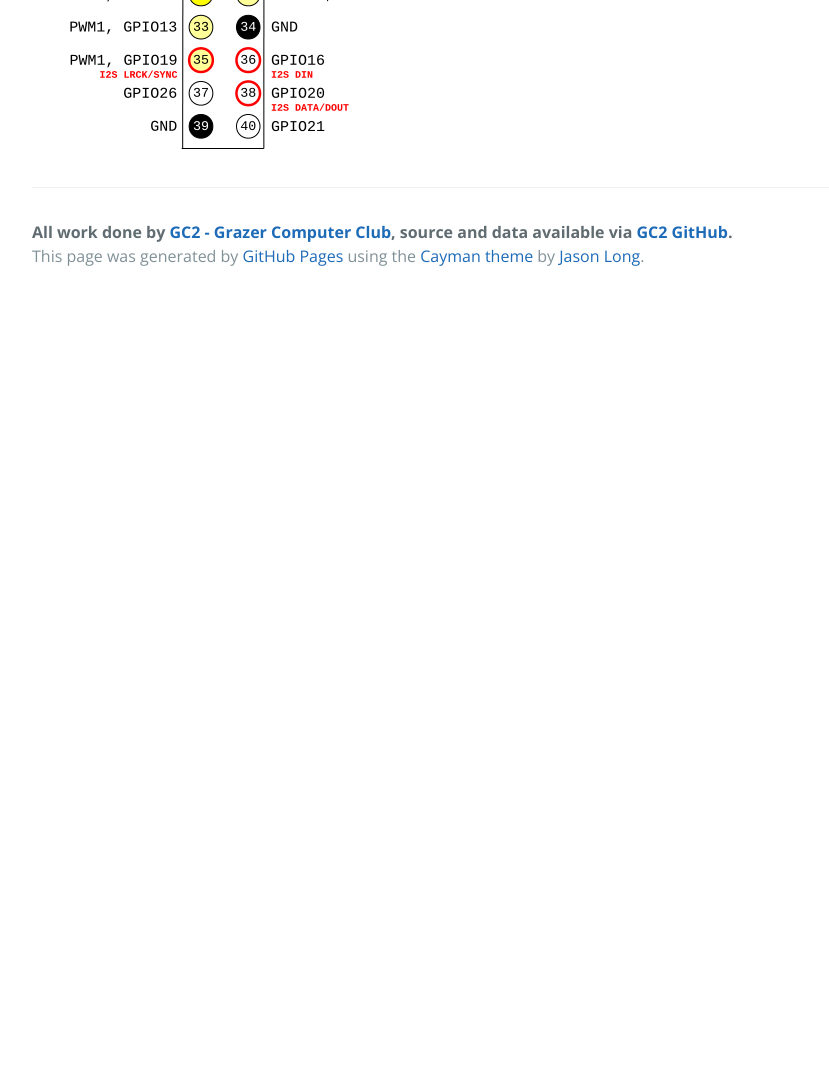
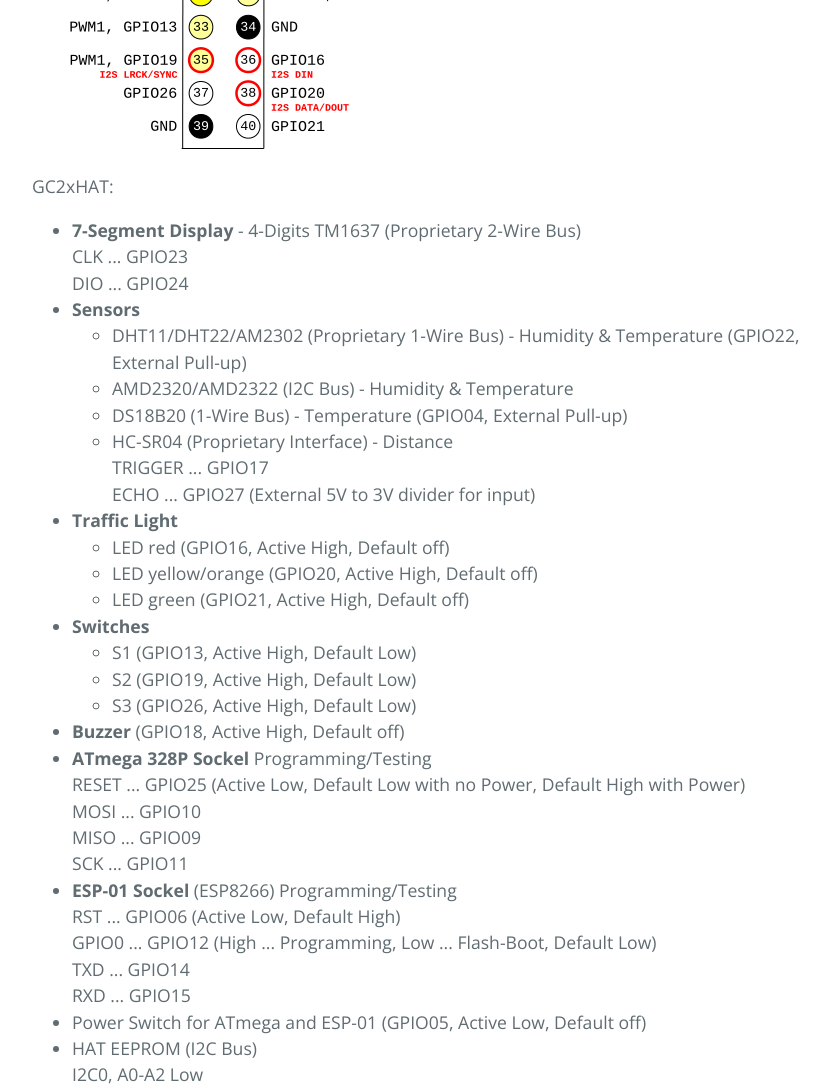
Before and after one commit to GrazerComputerClub/Raspjamming-OS, a plain HTML site: page www/index.html in a window 1280 px wide. Shown: the part 867-1958 px from the top of the page, without its empty margins (192-1021 px from the left). Before the commit the page ends 1167 px from the top, so only its background shows below. Drawn offline with nearby package versions, Linux system fonts and the light colour scheme.

Commit message:
GC2xHAT information

```diff
--- a/www/index.html
+++ b/www/index.html
@@ -16,7 +16,7 @@
       <img src="img/GC2.png" style="position:absolute;left:10px;top:20px;width:100px">
       <img src="img/GC2n.png" style="position:absolute;right:10px;top:20px;width:100px">
       <h1 class="project-name">Raspjamming</h1>
-      <h2 class="project-tagline">The ultimate Raspberry Pi Jam</h2>
+      <h2 class="project-tagline">The ultimate Raspberry Pi Jam experience</h2>
       <!--
       <a href="http://strohmayers.com/Blockly-gPIo/" class="btn">Run</a>
       <a href="https://github.com/GrazerComputerClub/Blockly-gPIo" class="btn">View on GitHub</a>
@@ -48,6 +48,55 @@
 <img src="img/PinOut-RPi.png" alt="Raspberry Pi GPIOs">
 </p>
 
+<p>
+  GC2xHAT:</br>
+<ul>
+<li><strong>7-Segment Display</strong> - 4-Digits TM1637 (Proprietary 2-Wire Bus)<br>
+CLK  ... GPIO23<br>
+DIO  ... GPIO24</li>
+<li><strong>Sensors</strong>
+<ul>
+<li>DHT11/DHT22/AM2302 (Proprietary 1-Wire Bus) - Humidity &amp; Temperature (GPIO22, External Pull-up)</li>
+<li>AMD2320/AMD2322 (I2C Bus) - Humidity &amp; Temperature</li>
+<li>DS18B20 (1-Wire Bus) - Temperature (GPIO04, External Pull-up)</li>
+<li>HC-SR04 (Proprietary Interface) - Distance<br>
+TRIGGER ... GPIO17<br>
+ECHO ... GPIO27 (External 5V to 3V divider for input)</li>
+</ul>
+</li>
+<li><strong>Traffic Light</strong>
+<ul>
+<li>LED red (GPIO16, Active High, Default off)</li>
+<li>LED yellow/orange (GPIO20, Active High, Default off)</li>
+<li>LED green (GPIO21, Active High, Default off)</li>
+</ul>
+</li>
+<li><strong>Switches</strong>
+<ul>
+<li>S1 (GPIO13, Active High, Default Low)</li>
+<li>S2 (GPIO19, Active High, Default Low)</li>
+<li>S3 (GPIO26, Active High, Default Low)</li>
+</ul>
+</li>
+<li><strong>Buzzer</strong> (GPIO18, Active High, Default off)</li>
+<li><strong>ATmega 328P Sockel</strong> Programming/Testing<br>
+RESET ... GPIO25 (Active Low, Default Low with no Power, Default High with Power)<br>
+MOSI  ... GPIO10<br>
+MISO  ... GPIO09<br>
+SCK   ... GPIO11</li>
+<li><strong>ESP-01 Sockel</strong> (ESP8266) Programming/Testing<br>
+RST   ... GPIO06 (Active Low, Default High)<br>
+GPIO0 ... GPIO12 (High ... Programming, Low ... Flash-Boot, Default Low)<br>
+TXD   ... GPIO14<br>
+RXD   ... GPIO15</li>
+<li>Power Switch for ATmega and ESP-01 (GPIO05, Active Low, Default off)</li>
+<li>HAT EEPROM (I2C Bus)<br>
+I2C0, A0-A2 Low</li>
+</ul>
+<img src="img/GC2xHAT-circuit_diagram.png" alt="GC2xHAT Schaltplan">
+
+</p>
+
       <footer class="site-footer">
         <span class="site-footer-owner">All work done by <a href="https://gc2.at">GC2 - Grazer Computer Club</a>, source and data available via <a href="https://github.com/GrazerComputerClub">GC2 GitHub</a>.</span>
 
```
Also changed, not shown: www/img/GC2xHAT-circuit_diagram.png (added).
